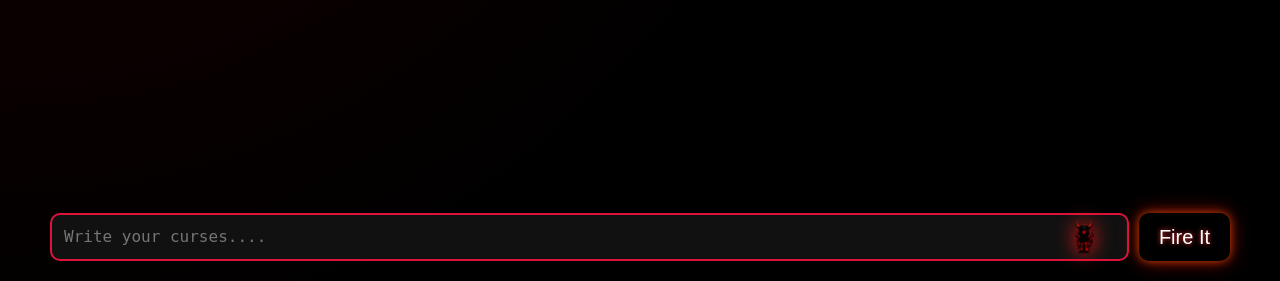
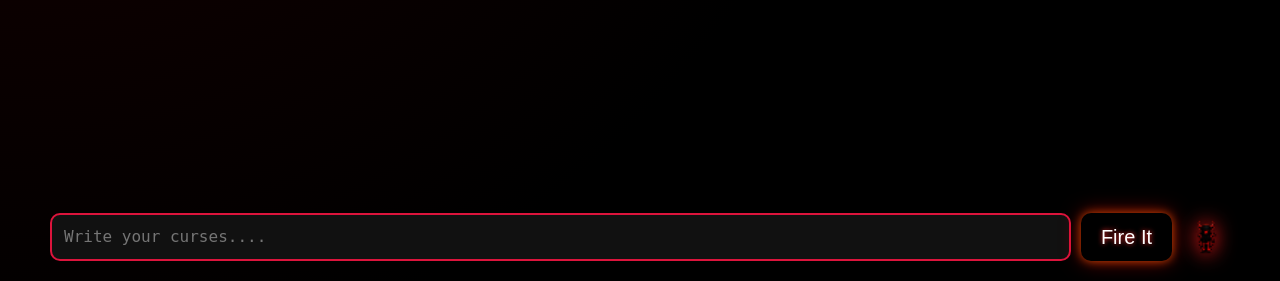
Before and after one commit to divyansh1539/personal-assistant, a Django app: page /index in a window 1280 px wide. Shown: the part 519-800 px from the top of the page. Run offline with Django 5.2, Linux system fonts and the light colour scheme.

Commit message:
fix the code with conflicts

```diff
--- a/devil/static/images/style.css
+++ b/devil/static/images/style.css
@@ -173,8 +173,7 @@ h1{
 
 .chat-input-area img {
   cursor: pointer;
-  position:absolute;
-  left :85%;
+
   height: 48px;
   width: auto;
   padding: 5px;
@@ -277,6 +276,7 @@ h1{
     margin-left: 78%;
     height: auto;
     position: absolute;
+
   }
 
   .main-heading h1 {
@@ -306,11 +306,6 @@ h1{
     width: 32%;
   }
 }
-
-<<<<<<< HEAD
-/* === Mobile view: container centered === */
-=======
->>>>>>> c220f31937aba05d167812546980f4e80ac39bf4
 @media screen and (max-width: 1023px) {
   .index-page {
     justify-content: center;
@@ -321,8 +316,3 @@ h1{
     width: 90%;
     margin: 20px auto;
   }
-<<<<<<< HEAD
-}
-=======
-}
->>>>>>> c220f31937aba05d167812546980f4e80ac39bf4
```
Also changed, not shown: db.sqlite3.
